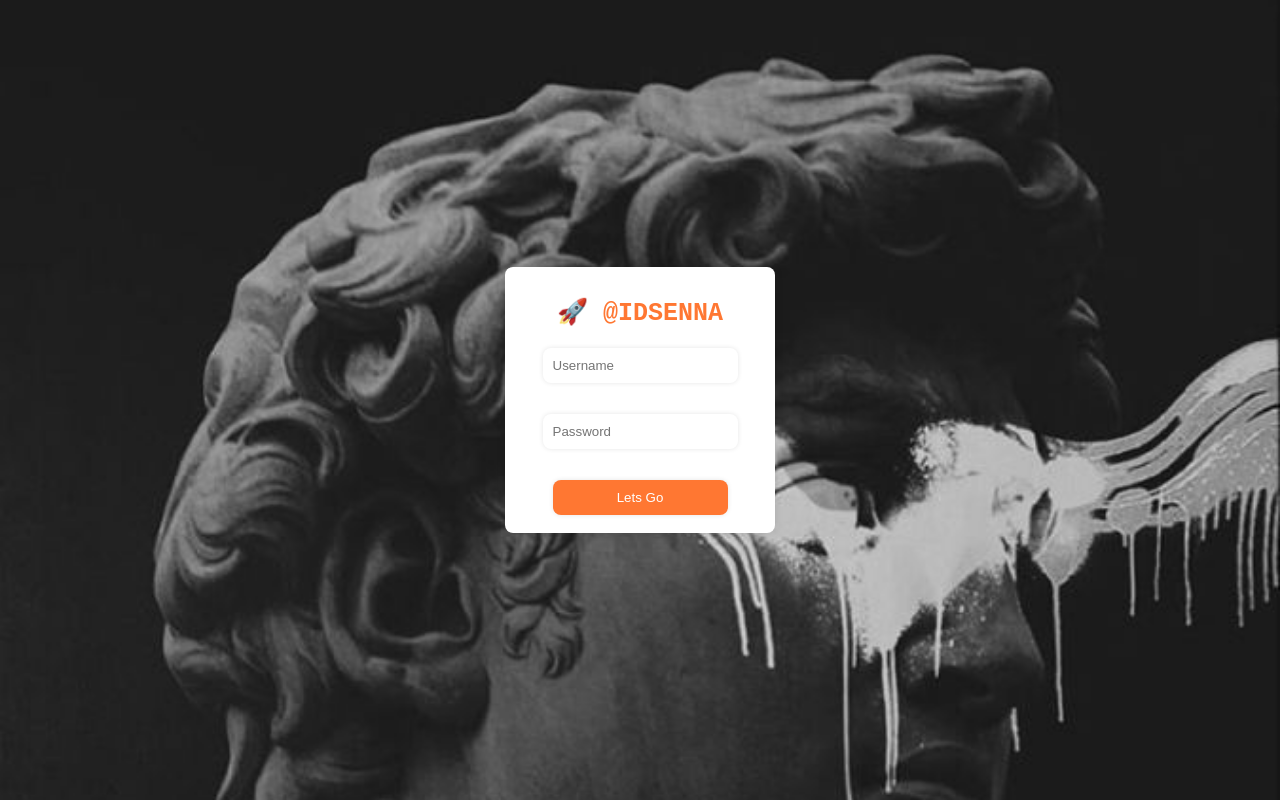
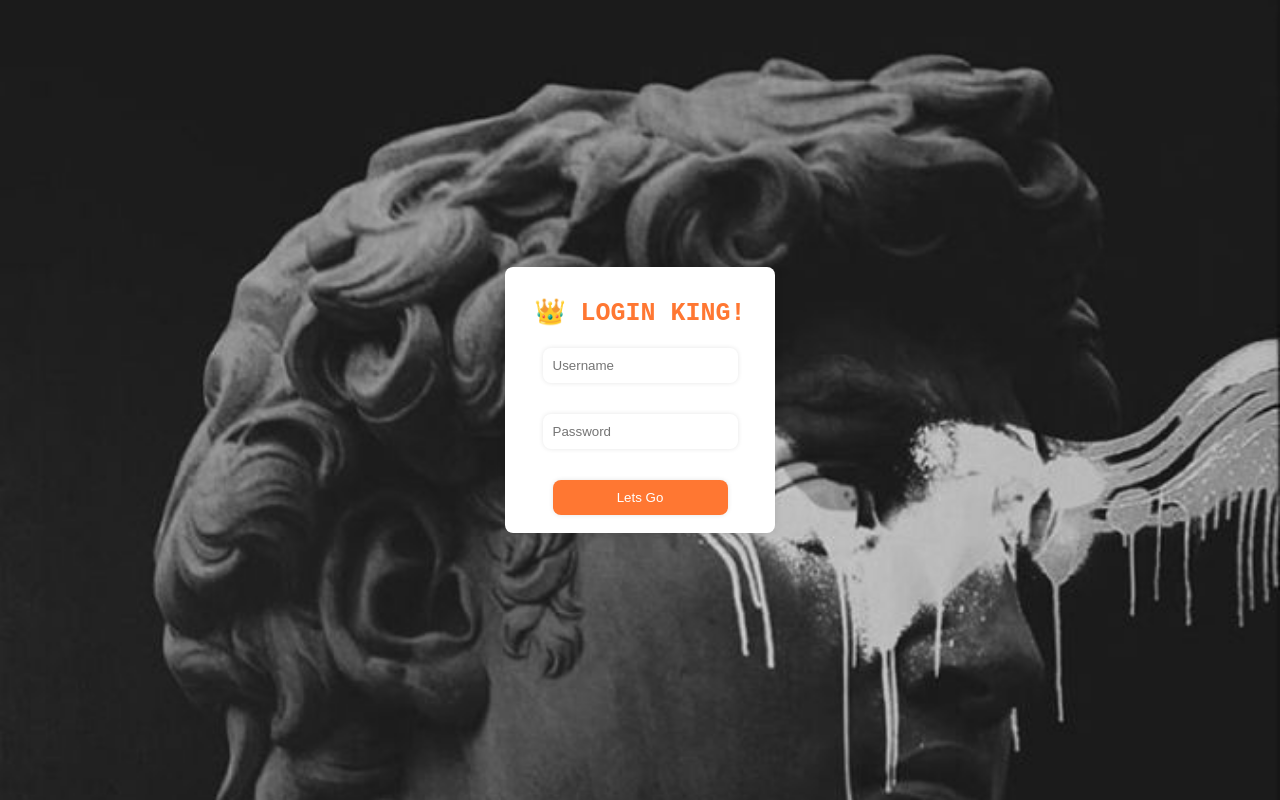
Before and after one commit to panelssr/panelssr.github.io, a plain HTML site: page index.html in a window 1280 px wide. Drawn offline with Linux system fonts and the light colour scheme.

Commit message:
Add files via upload

```diff
--- a/index.html
+++ b/index.html
@@ -3,7 +3,7 @@
 <head>
 <meta charset="UTF-8">
 <meta name="viewport" content="width=device-width, initial-scale=1">
-<title>Created by @idsenna</title>
+<title>Selalu ada jalan</title>
     <style>
         body {
             margin: 0;
@@ -90,7 +90,7 @@
 </head>
 <body>
     <div class="login-container">
-        <h2>🚀 @IDSENNA</h2>
+        <h2>👑 LOGIN KING!</h2>
         <form id="loginForm">
             <input type="text" id="username" name="username" placeholder="Username"><br><br>
             <input type="password" id="password" name="password" placeholder="Password"><br><br>
```
